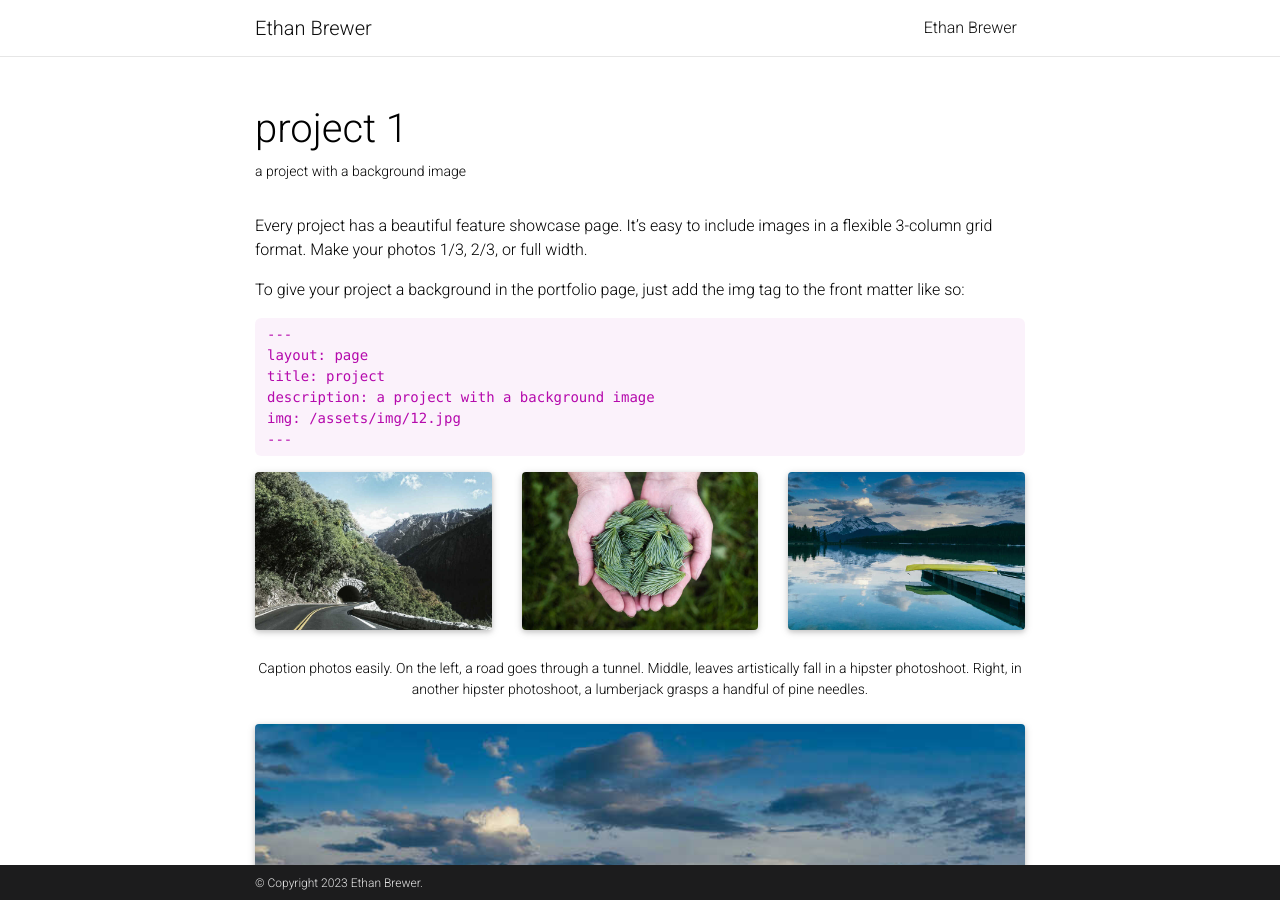
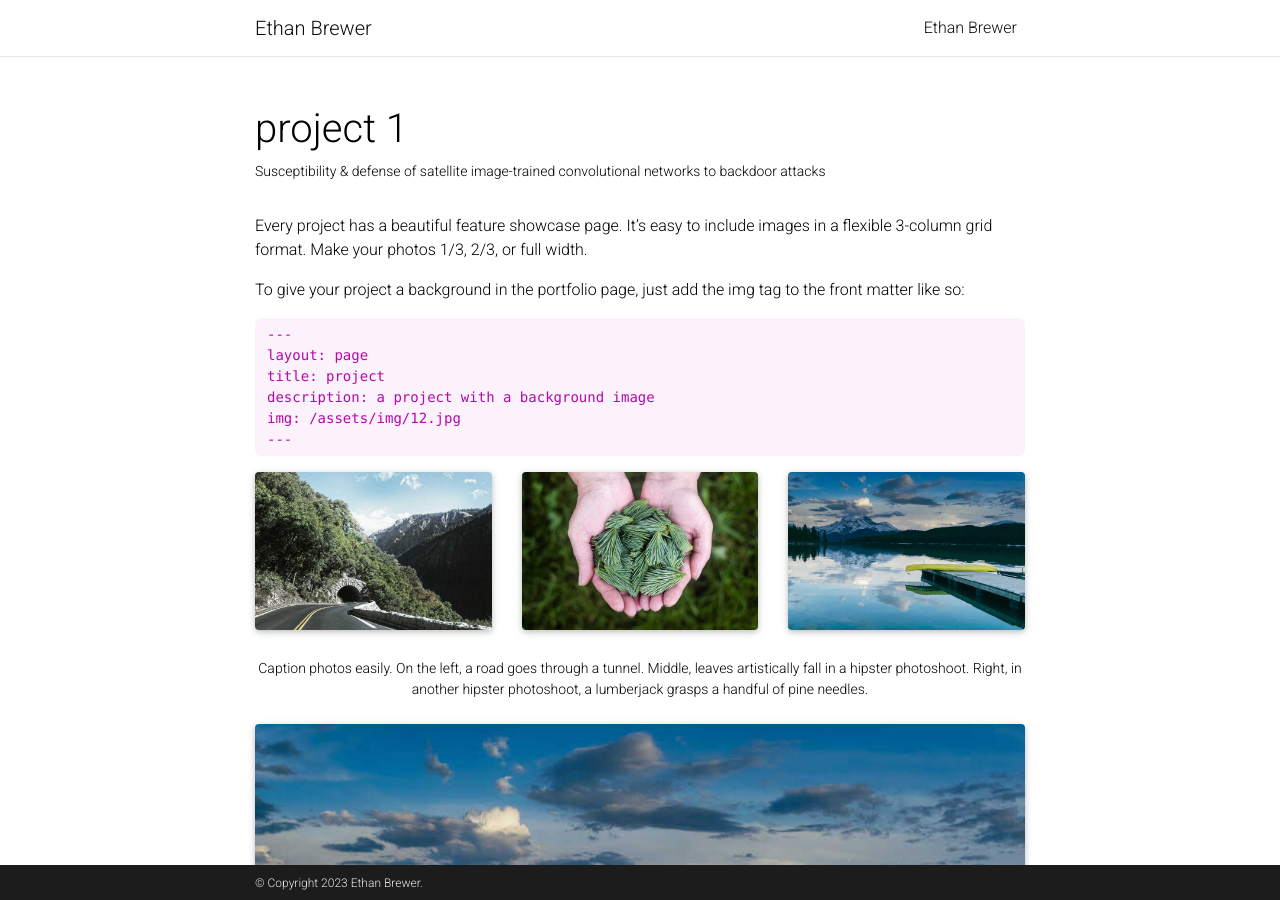
Before and after one commit to EMBrewer/EMBRewer.github.io, a Jekyll site: the page built from _projects/posioning.md, in a window 1280 px wide and 900 px high. Built offline with Jekyll 4.4.1, drawn with Linux system fonts in a browser that asks for light colours; full-size pictures stand in for the smaller copies a plugin makes; comment, search, counter and statistics services are not loaded; a style sheet for code colours, icons or effects is not loaded.

Commit message:
Update and rename 1_project.md to posioning.md

```diff
--- a/_projects/1_project.md
+++ b/_projects/posioning.md
@@ -1,8 +1,8 @@
 ---
 layout: page
 title: project 1
-description: a project with a background image
-img: assets/img/12.jpg
+description: Susceptibility & defense of satellite image-trained convolutional networks to backdoor attacks
+img: assets/img/ACs.jpg
 importance: 1
 category: work
 ---
```
